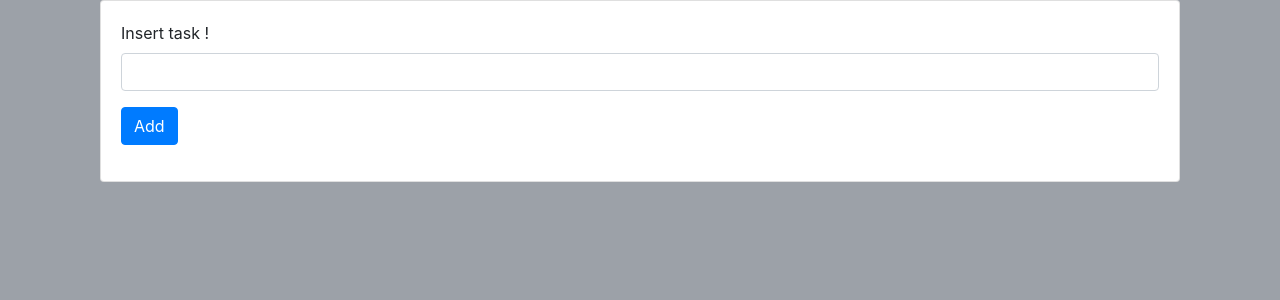
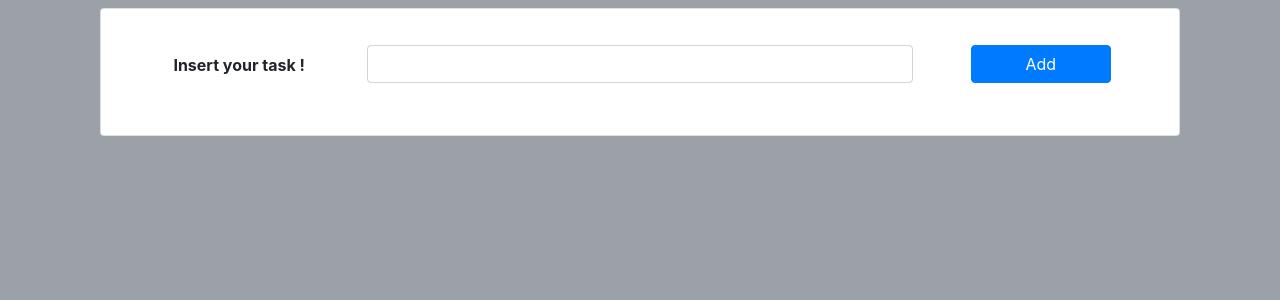
Before and after one commit to gregoryen/django_to_do_app, a Django app: page / in a window 1280 px wide. Shown: the part 56-356 px from the top of the page. Run offline with Django 3.2, Linux system fonts and the light colour scheme; some libraries are stand-ins or nearby versions.

Commit message:
fix index.html

```diff
--- a/todo/templates/todo/index.html
+++ b/todo/templates/todo/index.html
@@ -7,8 +7,8 @@
     <meta charset="UTF-8">
     <meta name="viewport"
           content="width=device-width, initial-scale=1"/>
+    <link rel="stylesheet" href="https://stackpath.bootstrapcdn.com/bootstrap/4.5.0/css/bootstrap.min.css" integrity="sha384-9aIt2nRpC12Uk9gS9baDl411NQApFmC26EwAOH8WgZl5MYYxFfc+NcPb1dKGj7Sk" crossorigin="anonymous">
     <link rel="stylesheet" href="{% static 'todo/style.css' %}">
-    <link rel="stylesheet" href="https://stackpath.bootstrapcdn.com/bootstrap/4.5.0/css/bootstrap.min.css" integrity="sha384-9aIt2nRpC12Uk9gS9baDl411NQApFmC26EwAOH8WgZl5MYYxFfc+NcPb1dKGj7Sk" crossorigin="anonymous">
 </head>
 
 <body class="index-background">
@@ -28,23 +28,29 @@
             <button class="btn btn-light" type="submit">Search</button>
         </form>
     </nav>
+    <div class="container">
 
-    <div class="container">
         <div class="container">
-            <div class="card">
-                <div class="card-body">
-                    <form action="{% url 'todo:new_task' %}" method="post">
+            <div class="card mt-2" >
+                <div class="card-body ml-5 mr-5">
+                    <form class="form-row mt-3" action="{% url 'todo:new_task' %}">
                         {% csrf_token %}
-                        <div class="form-group">
-                            <label for="input_task">Insert task !</label>
-                            <input type="text" class="form-control" id="input_task">
+                        <div class="form-group col" style="text-align: center">
+                            <div class="mt-2">
+                                <b>Insert your task !</b>
+                            </div>
                         </div>
-                        <button type="submit" class="btn btn-primary">Add</button>
+                        <div class="form-group col-7 ml-5 mr-5">
+                            <input type="text" class="form-control">
+                        </div>
+                        <div class="form-group col">
+                            <button class="btn btn-primary btn-block">Add</button>
+                        </div>
                     </form>
-            </div>
-
+                </div>
             </div>
         </div>
+
         <div class="container">
 
             {% block content %}
```
Also changed, not shown: todo/static/todo/style.css (line endings or trailing spaces).
